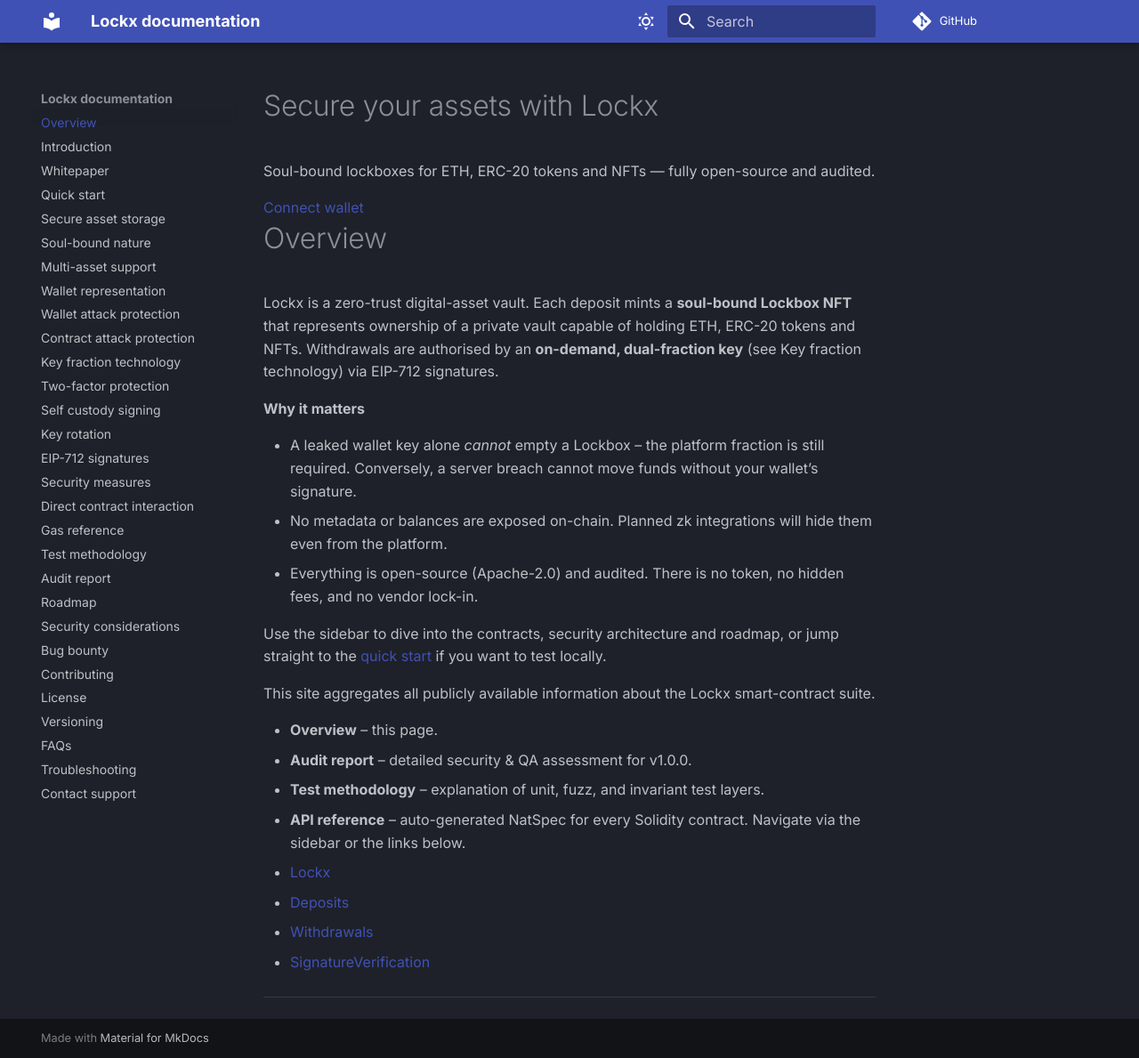
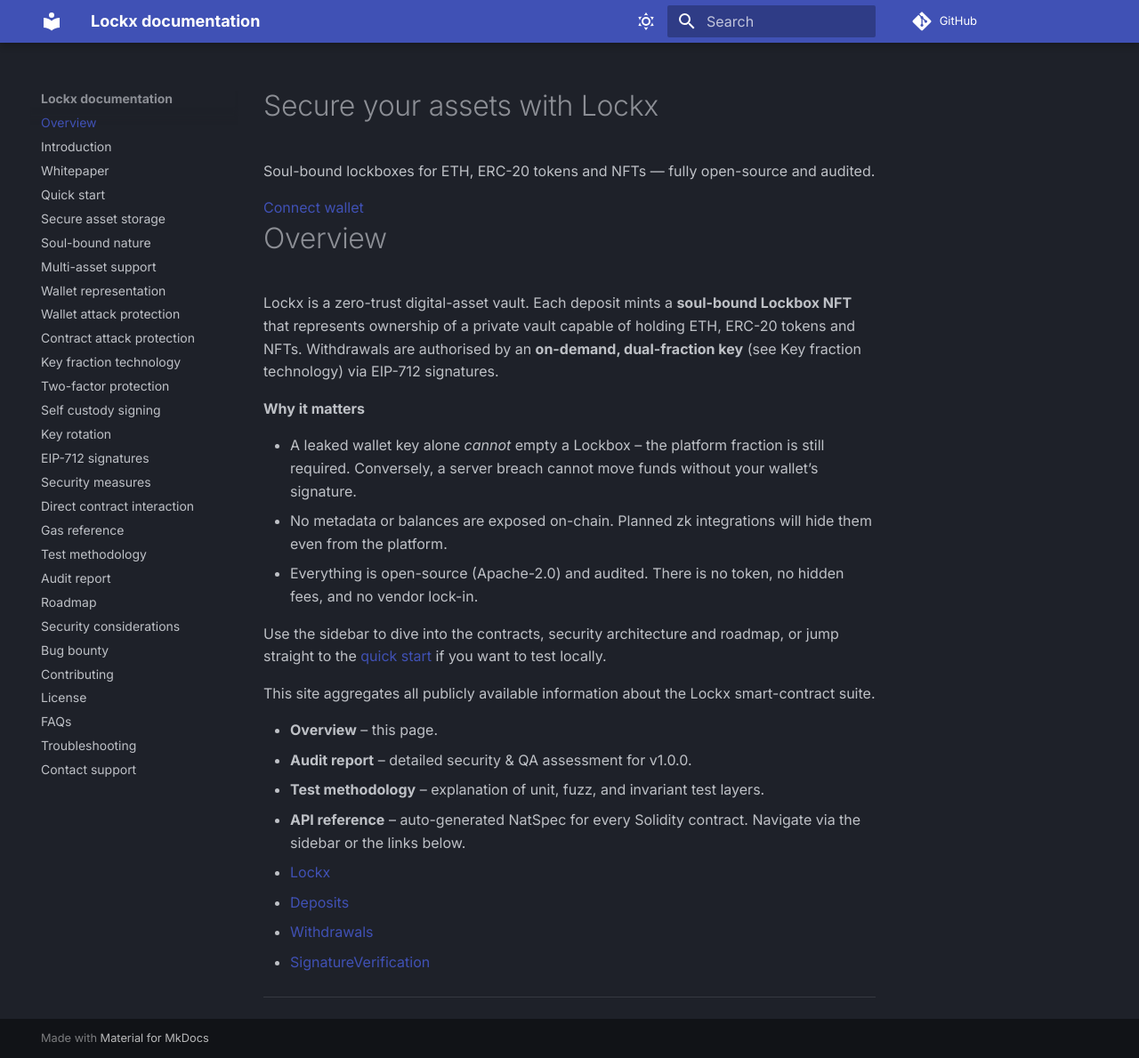
Before and after one commit to richardjaee/Lockx-Contracts, an MkDocs documentation site: the page built from docs/index.md, in a window 1280 px wide and 1189 px high. Shown: the whole window at 89% size. Built offline with MkDocs 1.6.1 and Material for MkDocs 9.7.7, drawn with Linux system fonts in a browser that asks for light colours; comment, search, counter and statistics services are not loaded.

Commit message:
docs: remove deprecated versioning nav entry

```diff
--- a/mkdocs.yml
+++ b/mkdocs.yml
@@ -68,7 +68,6 @@ nav:
   - Bug bounty: bug-bounty.md
   - Contributing: contributing.md
   - License: license.md
-  - Versioning: versioning.md
 
   # Help & support
   - FAQs: faq-support/faq.md
```
